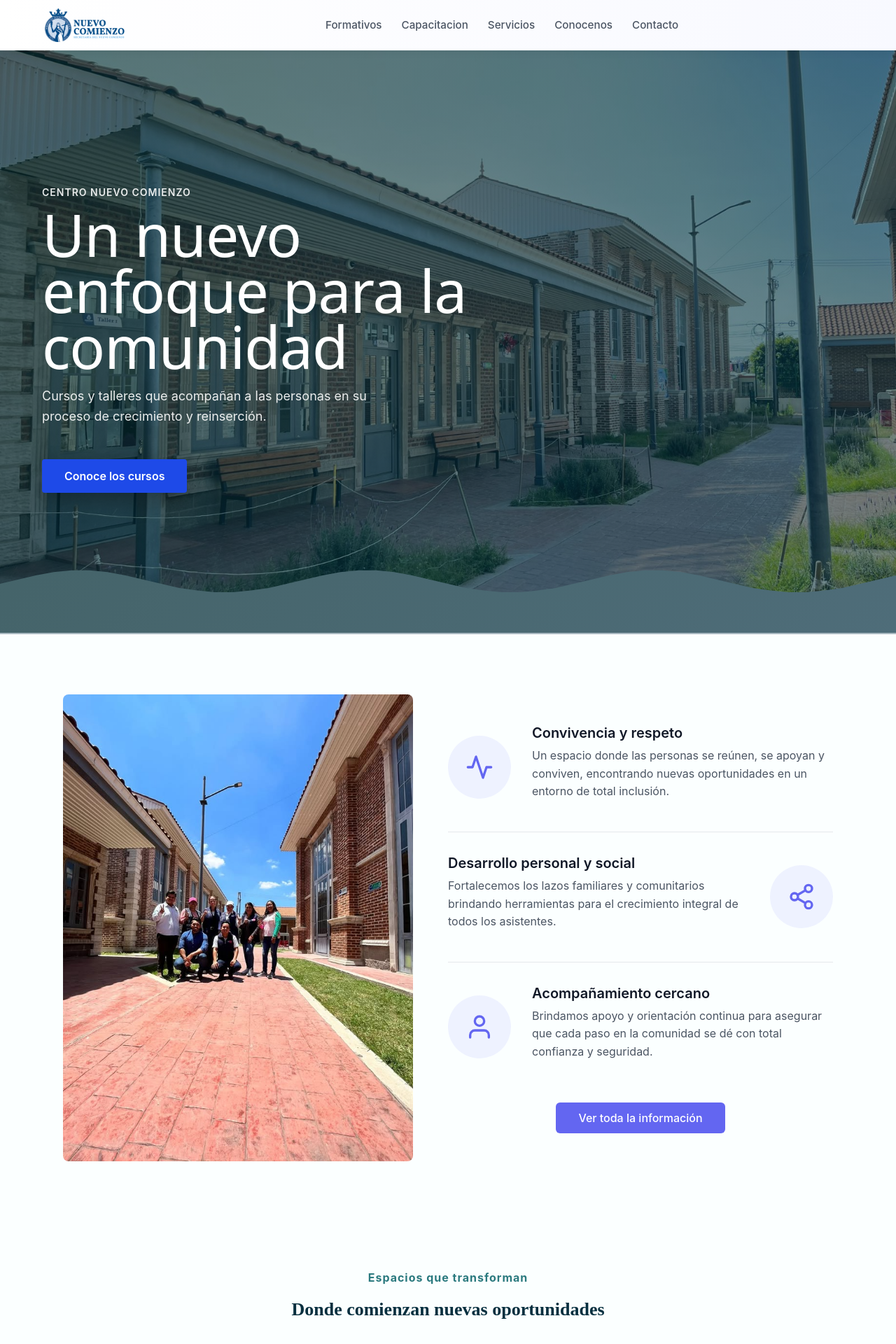
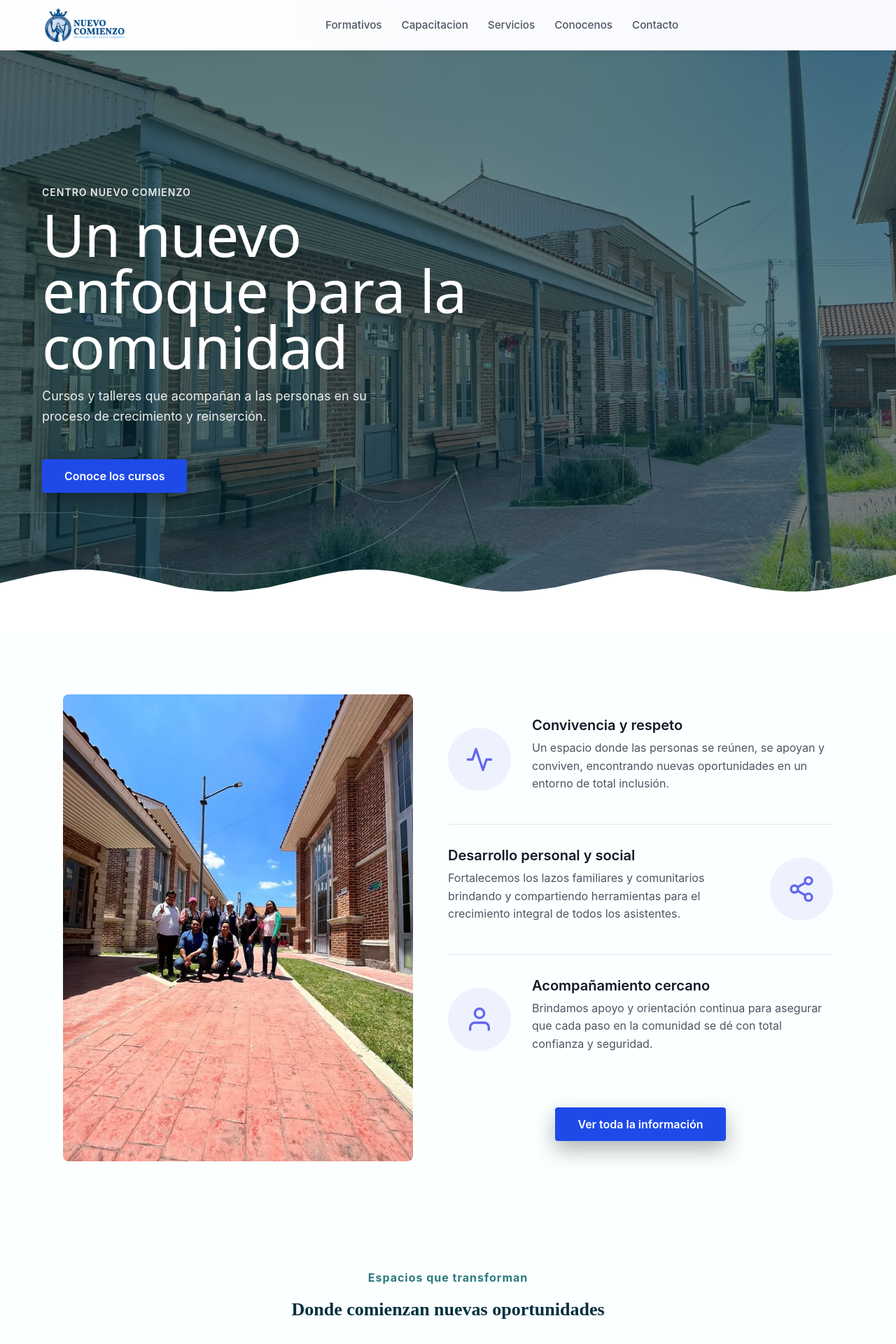
Before and after one commit to XzArrya213/Centro-Nuevo-Comienzo-San-Javier-, a Next.js app: page / in a window 1280 px wide. Shown: the top 1920 px of the page at 70% size. Built offline with nearby package versions, Linux system fonts and the light colour scheme.

Commit message:
Actualizacion de Home page, Iconos e Imagenes

```diff
--- a/Feature.js
+++ b/Feature.js
@@ -132,7 +132,7 @@ export default function Feature() {
               </div>
               <div style={textContainerStyle}>
                 <h3 style={titleStyle}>Desarrollo personal y social</h3>
-                <p style={descStyle}>Fortalecemos los lazos familiares y comunitarios brindando herramientas para el crecimiento integral de todos los asistentes.</p>
+                <p style={descStyle}>Fortalecemos los lazos familiares y comunitarios brindando y compartiendo herramientas para el crecimiento integral de todos los asistentes.</p>
               </div>
             </div>
 
@@ -153,7 +153,7 @@ export default function Feature() {
             {/* Botón inferior centrado */}
             <div style={{ textAlign: 'center', marginTop: '1rem' }}>
 
-              <a href="/informacion" style={buttonStyle}>Ver toda la información</a>
+              <a className="cta" href="/informacion" aria-label={buttonStyle}>Ver toda la información</a>
             </div>
 
           </div>
--- a/Footer.js
+++ b/Footer.js
@@ -1,37 +1,53 @@
 import Link from 'next/link'
 import styles from './Footer.module.css'
-import { MessageCircle } from 'lucide-react'
+// Importamos los iconos profesionales de alta calidad
+import { MessageCircle, Facebook, Phone } from 'lucide-react'
 
 let site = null
-try{
+try {
   site = require('./data/site.json')
-}catch(e){
-  site = { nombre: 'Centro Nuevo Comienzo San Javier', telefono: '+52 464 688 1415', correo: 'info@centronuevocomienzo.mx', facebook: '#', direccion: 'Calle del Santuario S/N Col. Rinconada San Javier Salamanca Guanajuato', horarios: 'Lunes - Viernes' }
+} catch (e) {
+  site = {
+    name: 'CENTRO NUEVO COMIENZO SAN JAVIER', // Texto en mayúsculas como antes
+    phone: '+52 464 688 1415',
+    facebook: 'https://www.facebook.com/profile.php?id=100095172199723',
+    whatsapp: '+52 464 139 1149',
+    address: 'Calle del Santuario S/N Col. Rinconada San Javier Salamanca Guanajuato',
+    hours: 'Lunes a Viernes de 7:00 AM - 7:00 PM / Sábado: 9:00 AM - 7:00 PM'
+  }
 }
 
-export default function Footer(){
-  // Formatear número de WhatsApp (remover espacios y +)
-  const whatsappNumber = site.whatsapp?.replace(/\s+/g, '').replace('+', '') || ''
+export default function Footer() {
+  // Formatear número de WhatsApp de forma robusta
+  const whatsappNumber = site.whatsapp?.replace(/[^0-9]/g, '') || ''
 
   return (
     <footer className={styles.footer}>
       <div className={styles.footerContent}>
 
+        {/* RESTAURADO: Título de texto original en lugar de imagen */}
         <h2 className={styles.footerTitle}>{site.name}</h2>
 
         <nav className={styles.footerNav}>
-          <Link href="/">Inicio</Link>
-          <Link href="/formativos">Formativos</Link>
-          <Link href="/cursos">Capacitacion</Link>
-          <Link href="/servicios">Servicios</Link>
+          <Link href="/">INICIO</Link>
+          <Link href="/formativos">FORMATIVOS</Link>
+          <Link href="/cursos">CAPACITACIÓN</Link>
+          <Link href="/servicios">SERVICIOS</Link>
         </nav>
 
+        {/* Redes Sociales con Iconos de Alta Calidad (NUEVO ESTILO) */}
         <div className={styles.footerSocial}>
           {site.facebook && site.facebook !== '#' && (
-            <a href={site.facebook} target="_blank" rel="noreferrer" className={styles.socialIcon} title="Facebook">f</a>
+            <a href={site.facebook} target="_blank" rel="noreferrer" className={styles.socialIcon} title="Facebook">
+              <Facebook size={22} strokeWidth={2.5} />
+            </a>
           )}
-          <a href={`https://wa.me/${whatsappNumber}`} target="_blank" rel="noreferrer" className={styles.socialIcon} title="WhatsApp"> <MessageCircle size={24} /> </a>
-          <a href={`tel:${site.phone}`} className={styles.socialIcon} title="Llamar">☎</a>
+          <a href={`https://wa.me/${whatsappNumber}`} target="_blank" rel="noreferrer" className={styles.socialIcon} title="WhatsApp">
+            <MessageCircle size={22} strokeWidth={2.5} />
+          </a>
+          <a href={`tel:${site.phone}`} className={styles.socialIcon} title="Llamar">
+            <Phone size={22} strokeWidth={2.5} />
+          </a>
         </div>
 
         <div className={styles.footerContact}>
--- a/globals.css
+++ b/globals.css
@@ -734,7 +734,7 @@ section{scroll-margin-top:88px}
 
 
 
-/* Iconos (si decides usarlos, ocultos por defecto en este diseño) */
+/* Iconos (ocultos por defecto en este diseño) */
 
 .card-icon {
 
@@ -875,11 +875,11 @@ section{scroll-margin-top:88px}
   position: absolute;
   left: 0;
   right: 0;
-  bottom: -2px;
+  bottom: -1px; /* Ajustado de -2px a -1px para evitar el glitch de la línea */
   width: 100%;
   height: 120px;
-  background: #a8b8c0;
-  z-index: 0;
+  background: #ffffff; /* CORREGIDO: De #a8b8c0 a blanco puro para eliminar la línea */
+  z-index: 3; /* Aumentado para asegurar que cubra el borde de la imagen */
   clip-path: polygon(
     0% 40%,
     2% 35%, 4% 30%, 6% 26%, 8% 24%, 10% 24%,
@@ -894,13 +894,14 @@ section{scroll-margin-top:88px}
     96% 40%, 98% 35%, 100% 30%,
     100% 100%, 0% 100%
   );
-  box-shadow: 0 -4px 20px rgba(2,20,20,0.08);
+  box-shadow: none; /* Eliminado para evitar sombras que parezcan líneas */
 }
 
 /* Add transition element below hero that shows the image fading to white */
 .hero-transition{
   height: 140px;
-  background: linear-gradient(to bottom, rgba(0,0,0,0) 0%, rgba(215, 204, 204, 0.3) 40%, rgba(255,255,255,0.8) 80%, #fff 100%);
+  /* CORREGIDO: Gradiente limpio de transparente a blanco puro */
+  background: linear-gradient(to bottom, rgba(255,255,255,0) 0%, #ffffff 100%);
 }
 
 @media (max-width:980px) {
```
